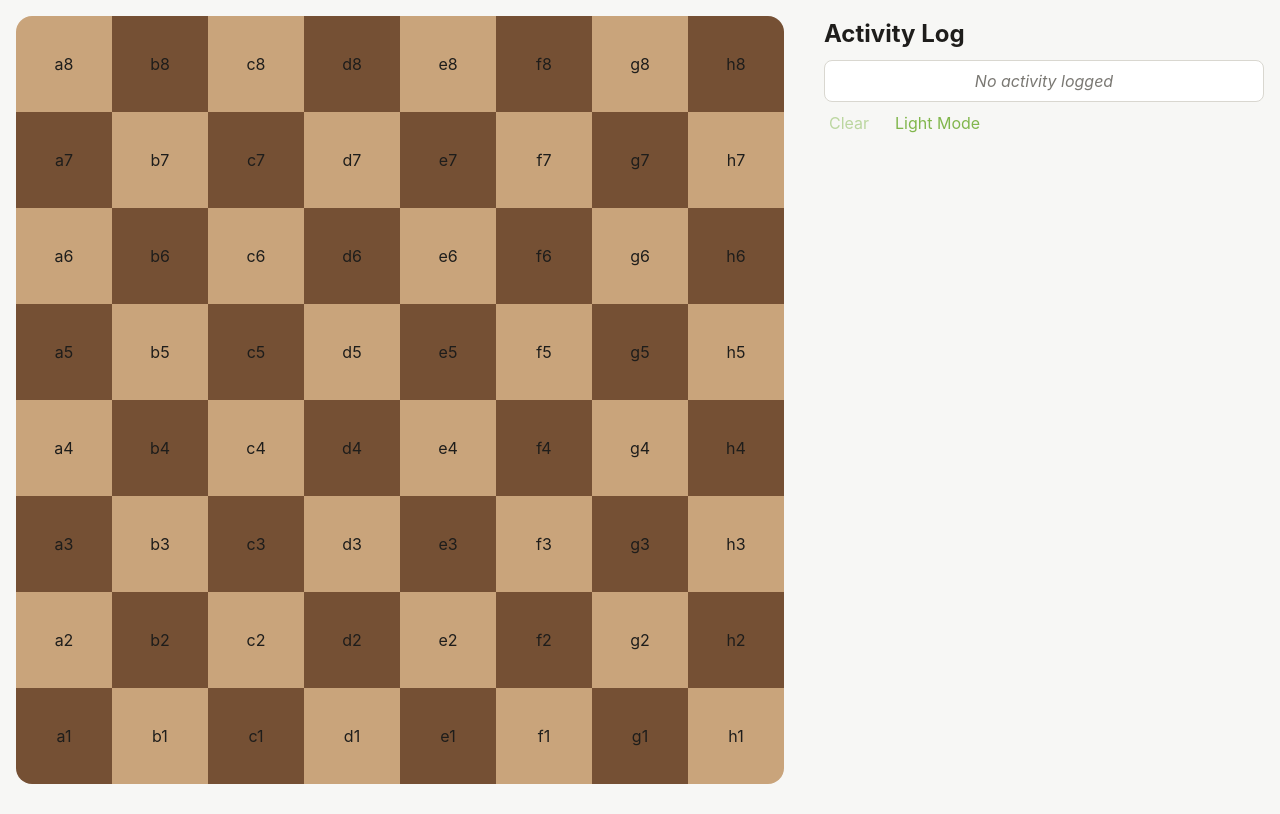
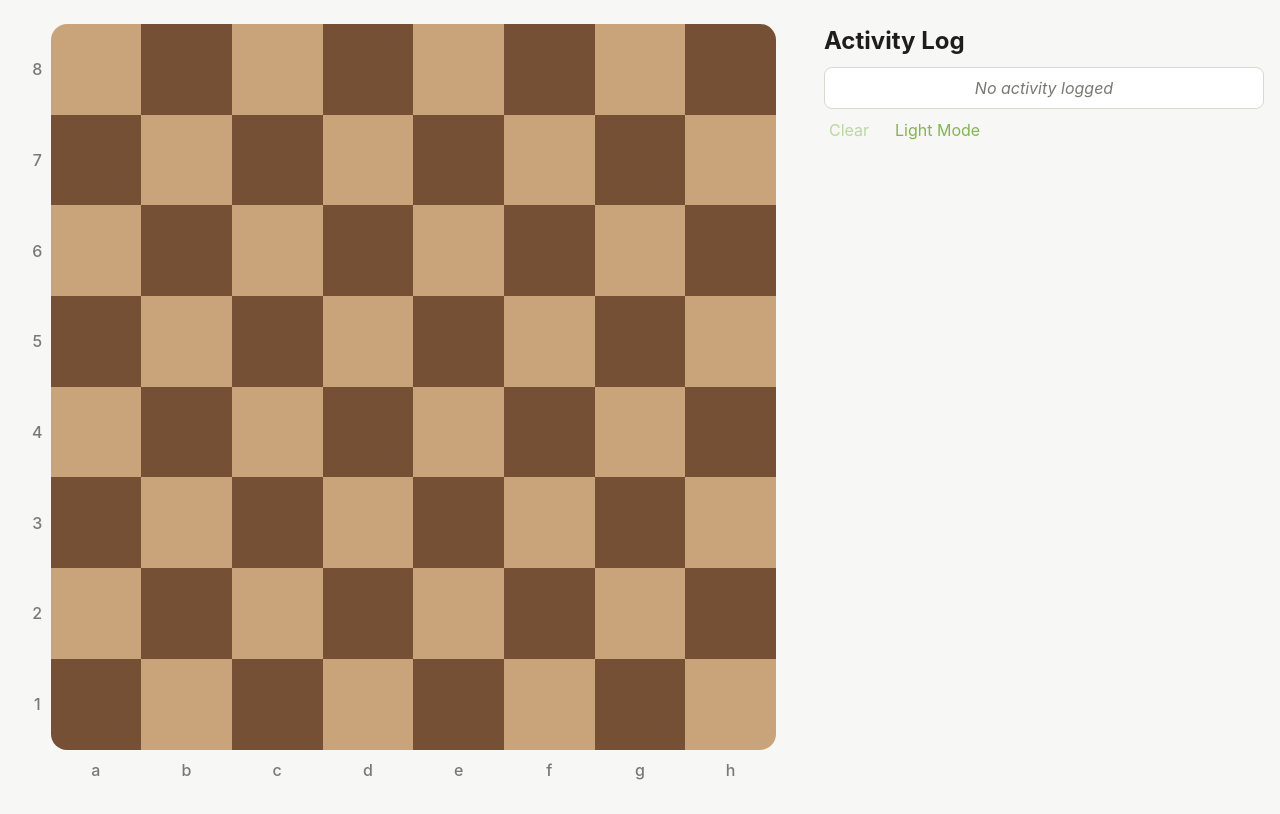
Before and after one commit to stackoverfloweth/chess.com, a Vue app: page / in a window 1280 px wide. Built offline with nearby package versions, Linux system fonts and the light colour scheme.

Commit message:
remove labels from individual squares, add labels around outside grid

```diff
--- a/src/components/ChessBoard.vue
+++ b/src/components/ChessBoard.vue
@@ -6,10 +6,22 @@ import { FILES, RANKS } from "@/types/position"
 <template>
   <div class="chess-board">
     <div class="chess-board__grid">
+      <div class="chess-board__board">
+        <template v-for="rank in [...RANKS].reverse()" :key="rank">
+          <template v-for="file in FILES" :key="file">
+            <ChessSquare :position="{ file, rank }" />
+          </template>
+        </template>
+      </div>
+
       <template v-for="rank in [...RANKS].reverse()" :key="rank">
-        <template v-for="file in FILES" :key="file">
-          <ChessSquare :position="{ file, rank }" />
-        </template>
+        <span class="chess-board__label">{{ rank }}</span>
+      </template>
+
+      <div class="chess-board__corner" />
+
+      <template v-for="file in FILES" :key="file">
+        <span class="chess-board__label">{{ file }}</span>
       </template>
     </div>
   </div>
@@ -20,14 +32,36 @@ import { FILES, RANKS } from "@/types/position"
   width: min(100%, 100cqh);
   min-width: 264px;
   min-height: 264px;
-  padding: var(--space-4);
+  padding: var(--space-6);
 }
 
 .chess-board__grid {
   display: grid;
-  grid-template-columns: repeat(8, minmax(0, 1fr));
-  grid-template-rows: repeat(8, minmax(0, 1fr));
+  grid-template-columns: auto repeat(8, minmax(0, 1fr));
+  grid-template-rows: repeat(8, minmax(0, 1fr)) auto;
+}
+
+.chess-board__board {
+  display: grid;
+  grid-column: 2 / 10;
+  grid-row: 1 / 9;
+  grid-template-columns: subgrid;
+  grid-template-rows: subgrid;
   border-radius: var(--radius-xl);
   overflow: hidden;
 }
+
+.chess-board__label {
+  display: flex;
+  padding: var(--space-2);
+  place-items: center;
+  place-content: center;
+  font-weight: var(--font-medium);
+  color: var(--text-secondary);
+}
+
+.chess-board__corner {
+  grid-column: 1;
+  grid-row: 9;
+}
 </style>
--- a/src/components/ChessSquare.vue
+++ b/src/components/ChessSquare.vue
@@ -33,9 +33,7 @@ function handleSquareClick(): void {
 </script>
 
 <template>
-  <button type="button" class="chess-square" :class="classes" @click="handleSquareClick">
-    <span>{{ position.file }}{{ position.rank }}</span>
-  </button>
+  <button type="button" class="chess-square" :class="classes" @click="handleSquareClick" />
 </template>
 
 <style>
```
